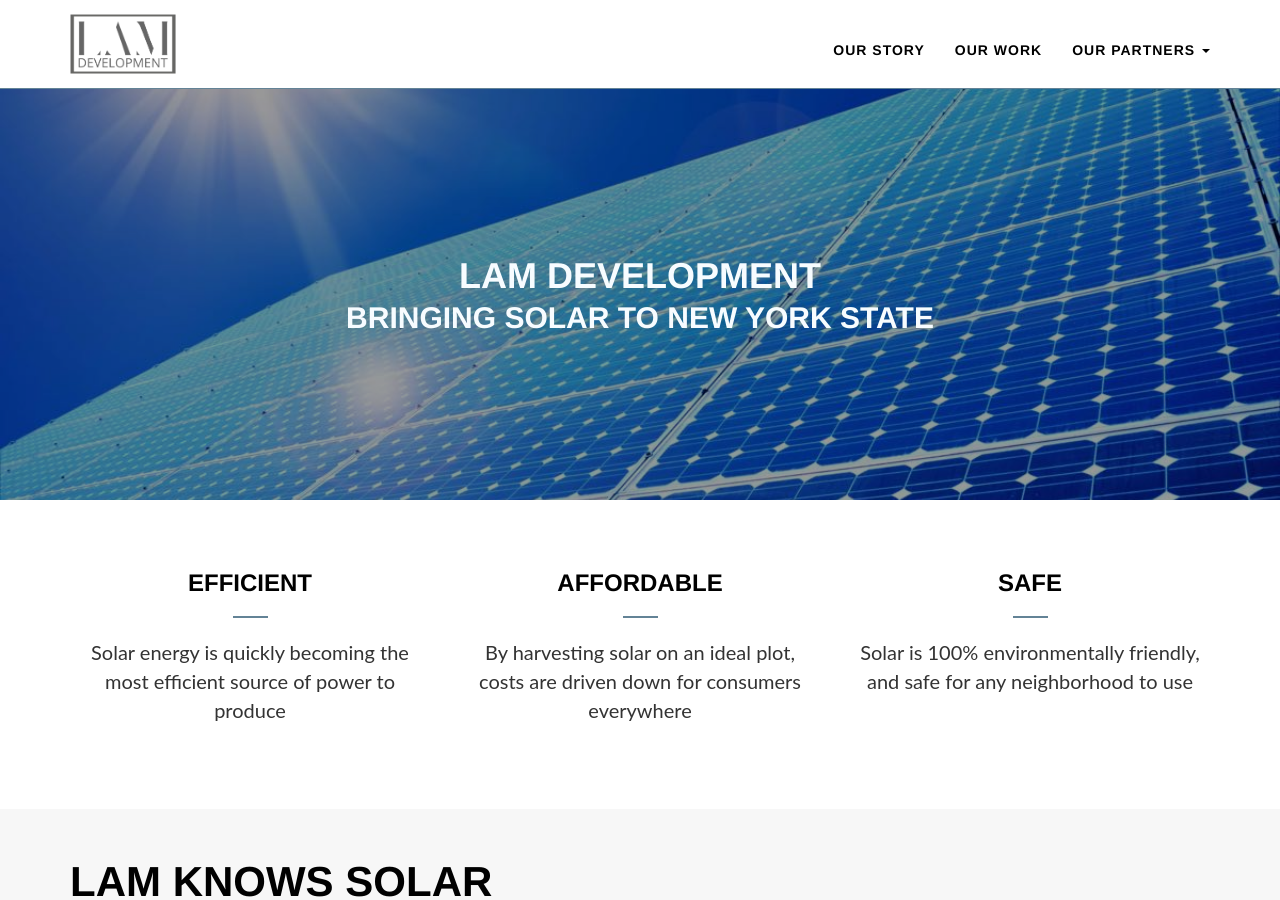
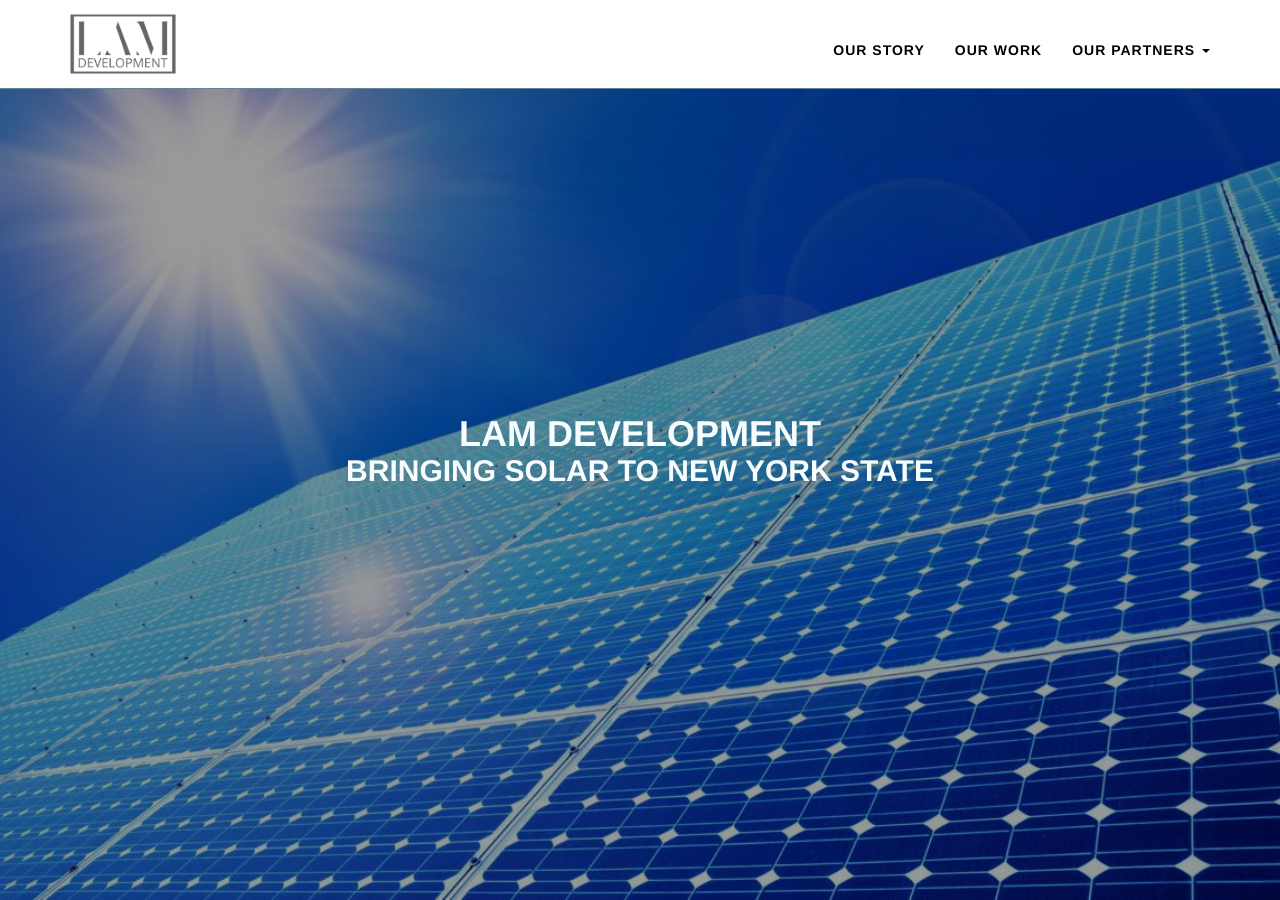
Before and after one commit to tstrand/lamdevelopment, a Jekyll site: the page built from index.markdown, in a window 1280 px wide and 900 px high. Built offline with Jekyll 4.4.1, drawn with Linux system fonts in a browser that asks for light colours; nearby versions of some CDN libraries.

Commit message:
full-height bacground image plus clean up

```diff
--- a/_layouts/index.html
+++ b/_layouts/index.html
@@ -2,10 +2,12 @@
 layout: default
 ---
 
-<header class="image-bg-fluid-height">
+<header class="header-bg">
     <div class="bg-mask">
-        <h1 class="center">{{ page.header-text }}</h1>
-        <h2 class="center white">{{ page.header-subtext }}</h2>
+        <div class="header-content">
+            <h1 class="center">{{ page.header-text }}</h1>
+            <h2 class="center white">{{ page.header-subtext }}</h2>
+        </div>
     </div>
 </header>
 
@@ -18,7 +20,7 @@
                     <h3 class="intro-title">{{ page.bullet1-title }}</h3>
                     <hr class="bullet">
                     <div class="intro-summary">
-                        <p class="big">{{ page.bullet1-body }}</p>
+                        <p class="big center">{{ page.bullet1-body }}</p>
                     </div>
                 </div>
             </div>
@@ -27,7 +29,7 @@
                     <h3 class="intro-title">{{ page.bullet2-title }}</h3>
                     <hr class="bullet">
                     <div class="intro-summary">
-                        <p class="big">{{ page.bullet2-body }}</p>
+                        <p class="big center">{{ page.bullet2-body }}</p>
                     </div>
                 </div>
             </div>
@@ -36,7 +38,7 @@
                     <h3 class="intro-title">{{ page.bullet3-title }}</h3>
                     <hr class="bullet">
                     <div class="intro-summary">
-                        <p class="big">{{ page.bullet3-body }}</p>
+                        <p class="big center">{{ page.bullet3-body }}</p>
                     </div>
                 </div>
             </div>
@@ -56,7 +58,7 @@
             </div>
             <div class="row">
                 <div class="col-lg-4 col-md-4 col-sm-4">
-                    <img src="/img/jason.jpg" class="img-responsive">
+                    <img src="/img/solar-pv.jpg" class="img-responsive">
                 </div>
                 <div class="col-lg-8 col-md-8 col-sm-8">
                     <h3 class="lowercase">{{ page.subsection1-title }}</h3>
--- a/css/main.scss
+++ b/css/main.scss
@@ -14,6 +14,10 @@
 }
 p {
   font-size: 16px;
+  text-align: justify;
+}
+p.center {
+  text-align: center;
 }
 p.big {
   font-size: 20px;
@@ -43,7 +47,7 @@
   font-family: "Montserrat", "Helvetica Neue", Helvetica, Arial, sans-serif;
   text-transform: uppercase;
   font-weight: 700;
-  color: black;
+  margin-top: 0px;
 }
 .center {
   max-width: 700px;
@@ -191,31 +195,28 @@
 }
 
 /* Header */
-.image-bg-fluid-height {
+.header-bg {
   background: url('/img/panels.jpg') no-repeat center center scroll;
   -webkit-background-size: cover;
   -moz-background-size: cover;
   -o-background-size: cover;
   background-size: cover;
-  height: 500px;
+  height: 100vh;
 }
 .bg-mask {
   height: 100%;
   background: rgba(0,0,0,0.4);
 }
-.bg-mask > h1 {
-  padding-top: 250px;
+.header-content {
+  position: absolute;
+  top: 50%;
+  padding: 0 50px;
+  width: 100%;
+  text-align: center;
   color: $white;
-  text-align: center;
-  line-height: inherit;
-}
-@media (max-width: 767px) {
-  .image-bg-fluid-height {
-    height: 400px;
-  }
-  .bg-mask > h1 {
-    padding-top: 175px;
-  }
+  -webkit-transform: translateY(-50%);
+  -ms-transform: translateY(-50%);
+  transform: translateY(-50%);
 }
 
 /* Value Prop */
```
